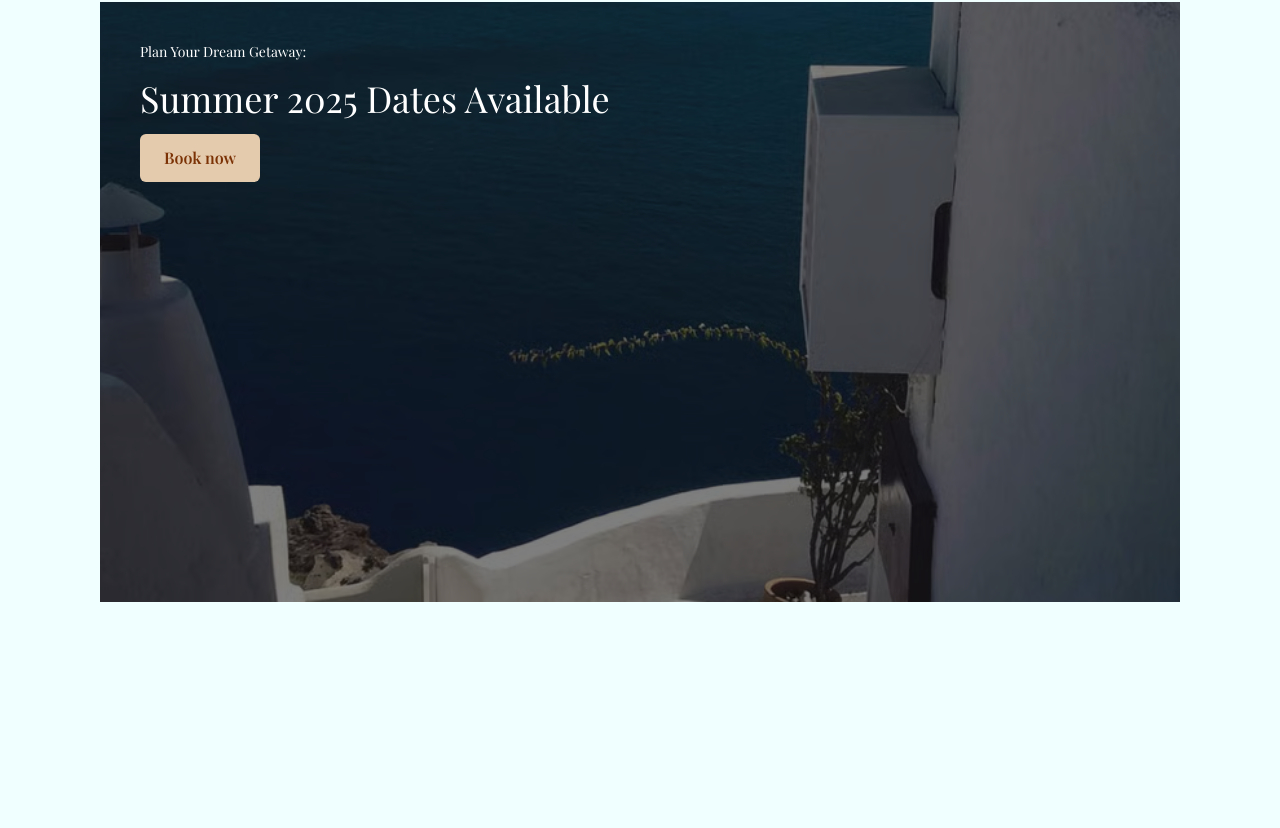
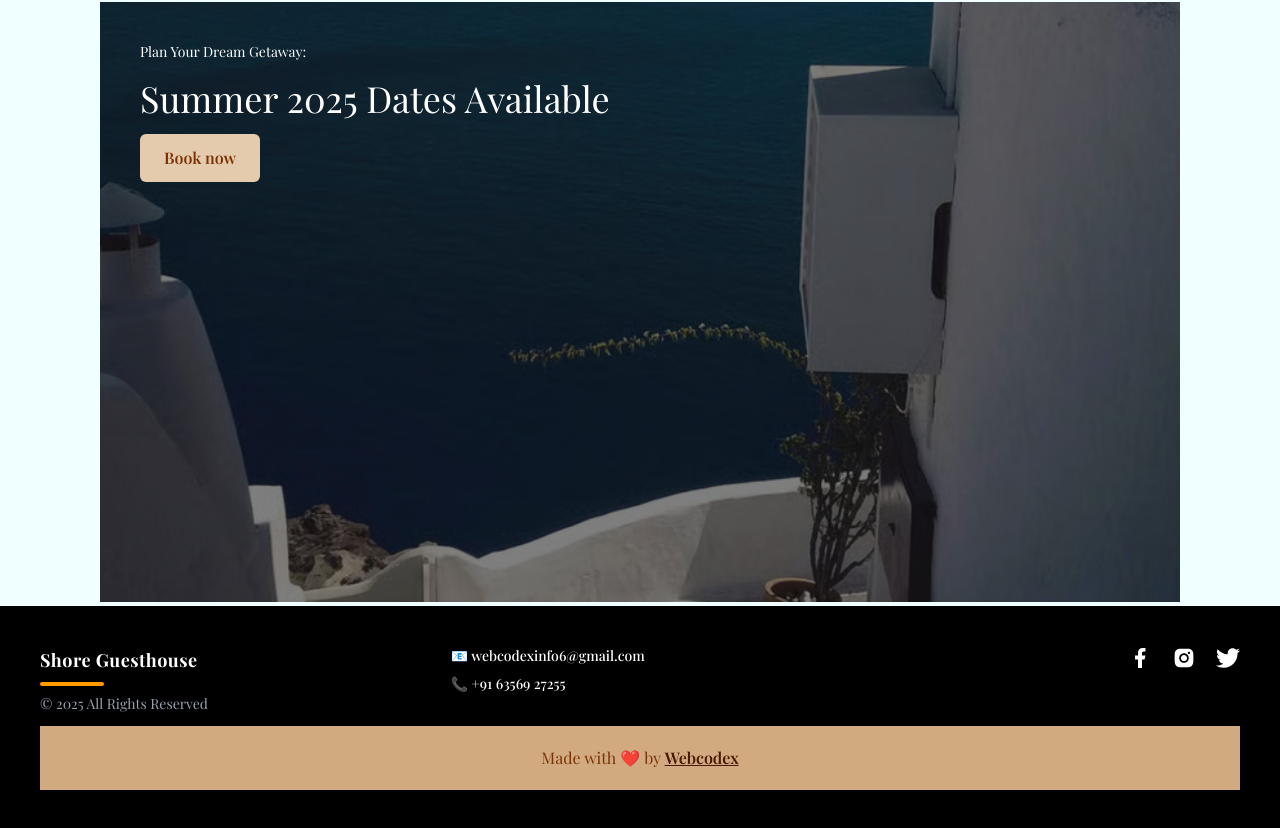
Before and after one commit to Muskan-Shah-6/Shore_guesthouse, a React (Vite) app in the folder shore_guestHouse/: page / in a window 1280 px wide. Shown: the part 2043-2871 px from the top of the page. Before the commit the page ends 2645 px from the top, so only its background shows below. Built offline with nearby package versions, Linux system fonts and the light colour scheme; a web font is replaced by a local one.

Commit message:
Muskan
Footer component created and implemented in website

```diff
--- /dev/null
+++ b/shore_guestHouse/src/components/navigation/Footer.jsx
@@ -0,0 +1,44 @@
+import React from 'react';
+import { RiFacebookFill } from 'react-icons/ri';
+import { AiFillInstagram } from 'react-icons/ai';
+import { FaTwitter } from 'react-icons/fa';
+import {Link} from 'react-router-dom'
+
+const Footer = () => {
+  return (
+    <footer className="bg-black text-white py-10 px-4 sm:px-10">
+      <div className="max-w-7xl mx-auto grid grid-cols-1 sm:grid-cols-3 gap-8 items-start">
+        {/* Left Section */}
+        <div>
+          <h2 className="text-lg font-bold tracking-wide"><Link  to='/'>Shore Guesthouse</Link></h2>
+          <hr className="my-2 w-16 h-1 bg-amber-500 border-none rounded" />
+          <p className="text-sm text-gray-400">© 2025 All Rights Reserved</p>
+        </div>
+
+        {/* Center Section - Contact Info */}
+        <div className="space-y-2 cursor-pointer">
+          <p className="text-sm font-medium">📧 webcodexinfo6@gmail.com</p>
+          <p className="text-sm font-medium">📞 +91 63569 27255</p>
+        </div>
+
+        {/* Right Section - Social Icons */}
+        <div className="flex items-center sm:justify-end gap-5 text-white">
+          <a href="#" aria-label="Facebook" className="hover:text-blue-500 transition-colors duration-200">
+            <RiFacebookFill size={24} />
+          </a>
+          <a href="#" aria-label="Instagram" className="hover:text-pink-500 transition-colors duration-200">
+            <AiFillInstagram size={24} />
+          </a>
+          <a href="#" aria-label="Twitter" className="hover:text-sky-400 transition-colors duration-200">
+            <FaTwitter size={24} />
+          </a>
+        </div>
+      </div>
+      <div className='bg-[#d1aa80] p-5 mt-3'>
+        <h1 className='text-center text-amber-900'>Made with ❤️ by <span className='text-amber-950 font-semibold underline cursor-pointer'>Webcodex</span></h1>
+      </div>
+    </footer>
+  );
+};
+
+export default Footer;
--- a/shore_guestHouse/src/pages/Home.jsx
+++ b/shore_guestHouse/src/pages/Home.jsx
@@ -7,6 +7,7 @@ import 'aos/dist/aos.css'
 import MarqueeGallery from '../components/marque/MarqueeGallery'
 import AnimatedButton from '../components/Button/AnimatedButton'
 import ImageBanner from '../components/Banner/ImageBanner'
+import Footer from '../components/navigation/Footer'
 
 const Home = () => {
     useEffect(() => {
@@ -57,6 +58,11 @@ const Home = () => {
             <section className='h-[600px]'>
                 <ImageBanner height='400px' imageScr={HomeFooter} title={'Plan Your Dream Getaway:'} heading={'Summer 2025 Dates Available'} btn="Book now" position='top_left' />
             </section>
+
+            {/* Footer section */}
+            <section className='mt-1'>
+                <Footer />
+            </section>
         </>
     )
 }
```
